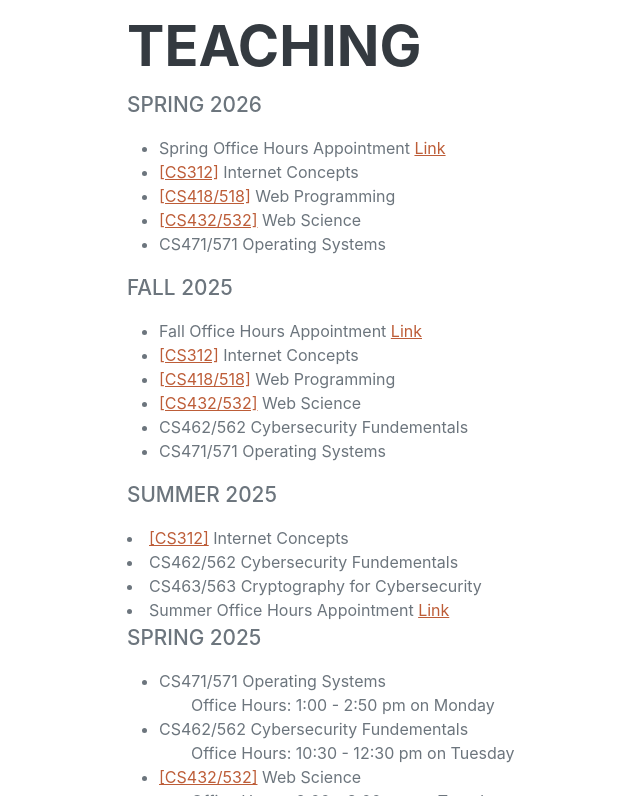
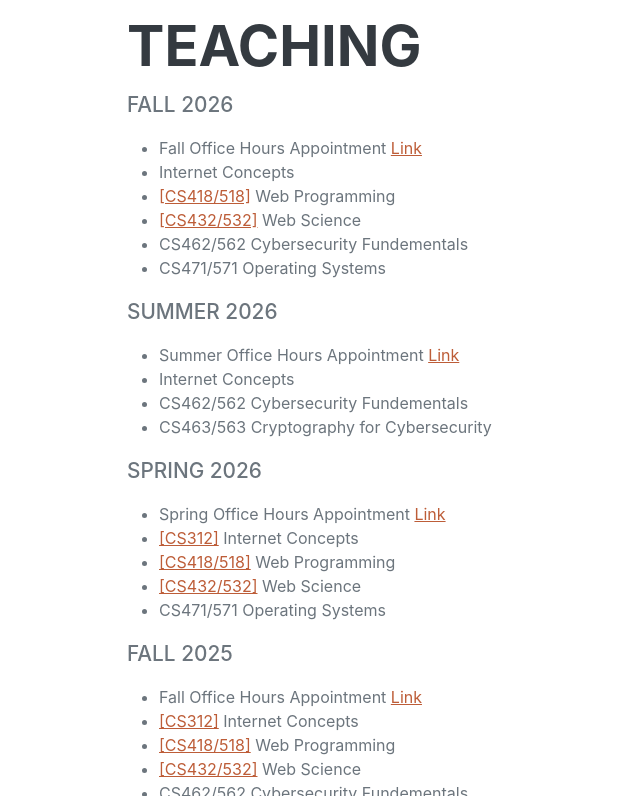
Before and after one commit to nasreenarif/nasreenarif.github.io, a plain HTML site: page index.html in a window 1280 px wide. Shown: the part 1855-2651 px from the top of the page, without its empty margins (193-833 px from the left). Drawn offline with nearby package versions, Linux system fonts and the light colour scheme; a script that the page names is missing; a web font is replaced by a local one.

Commit message:
Update index.html

```diff
--- a/index.html
+++ b/index.html
@@ -53,11 +53,12 @@
                 </h1>
                 <div class="subheading mb-6 center-text">
 
-                    <i class="fas fa-envelope-square"></i> <a href="mailto:narif@odu.edu">narif@odu.edu  </a>
-                    <i class="fas fa-phone"></i>  757-683-7726
+                    <i class="fas fa-envelope-square"></i> <a href="mailto:narif@odu.edu">narif@odu.edu </a>
+                    <i class="fas fa-phone"></i> 757-683-7726
                 </div>
-                <p class="lead mb-6 center-text">Lecturer, Computer Science, Old Dominion University, <br>
-                    Office Address: 1103BB Dragas Hall,<br> Terminal Boulevard, Norfolk, 23529
+                <p class="lead mb-6 center-text">Teaching Assistant Professor, Computer Science, Old Dominion
+                    University, <br>
+                    Office Address: 2123B Monarch Hall,<br> Terminal Boulevard, Norfolk, 23529
                 </p>
                 <div class="social-icons center-text">
                     <a class="social-icon" href="https://www.linkedin.com/in/nasreen-arif-b453157b/"><i
@@ -214,9 +215,35 @@
             <div class="resume-section-content">
                 <h2 class="mb-6">Teaching</h2>
 
+                <div class="subheading mb-3">Fall 2026 </div>
+                <ul>
+                    <li>Fall Office Hours Appointment <a
+                            href="https://bookings.cloud.microsoft/book/Fall2026OfficeHours@odu.edu/?ismsaljsauthenabled">Link
+                        </a></li>
+                    <li>Internet Concepts</li>
+                    <li><a href="https://github.com/odu-cs418-webprogramming">[CS418/518]</a> Web Programming</li>
+                    <li><a href="https://github.com/odu-cs432-websci">[CS432/532]</a> Web Science</li>
+                    <li>CS462/562 Cybersecurity Fundementals</li>
+                    <li>CS471/571 Operating Systems</li>
+
+                </ul>
+
+                <div class="subheading mb-3">Summer 2026 </div>
+                <ul>
+                    <li>Summer Office Hours Appointment <a
+                            href="https://bookings.cloud.microsoft/book/Summer2026OfficeHours@olddominion.onmicrosoft.com/?ismsaljsauthenabled">Link
+                        </a></li>
+                    <li>Internet Concepts</li>
+                    <li>CS462/562 Cybersecurity Fundementals</li>
+                    <li>CS463/563 Cryptography for Cybersecurity
+                    </li>
+                </ul>
+
                 <div class="subheading mb-3">Spring 2026 </div>
                 <ul>
-                    <li>Spring Office Hours Appointment <a href="https://outlook.office.com/book/Fall20025@olddominion.onmicrosoft.com/?ismsaljsauthenabled">Link </a></li>
+                    <li>Spring Office Hours Appointment <a
+                            href="https://outlook.office.com/book/Fall20025@olddominion.onmicrosoft.com/?ismsaljsauthenabled">Link
+                        </a></li>
                     <li><a href="https://www.cs.odu.edu/~narif/CS312/s26/syllabus/">[CS312]</a> Internet Concepts</li>
                     <li><a href="https://github.com/nasreenarif/cs418518-f25">[CS418/518]</a> Web Programming</li>
                     <li><a href="https://github.com/odu-cs432-websci/public-spr26">[CS432/532]</a> Web Science</li>
@@ -225,10 +252,13 @@
 
                 <div class="subheading mb-3">Fall 2025 </div>
                 <ul>
-                    <li>Fall Office Hours Appointment <a href="https://outlook.office.com/book/Fall2025OfficeHours@olddominion.onmicrosoft.com/?ismsaljsauthenabled">Link </a></li>
+                    <li>Fall Office Hours Appointment <a
+                            href="https://outlook.office.com/book/Fall2025OfficeHours@olddominion.onmicrosoft.com/?ismsaljsauthenabled">Link
+                        </a></li>
                     <li><a href="https://www.cs.odu.edu/~narif/CS312/f25/syllabus/">[CS312]</a> Internet Concepts</li>
                     <li><a href="https://github.com/nasreenarif/cs418518-f25">[CS418/518]</a> Web Programming</li>
-                    <li><a href="https://github.com/odu-cs432-websci/public-fall25/tree/main">[CS432/532]</a> Web Science</li>
+                    <li><a href="https://github.com/odu-cs432-websci/public-fall25/tree/main">[CS432/532]</a> Web
+                        Science</li>
                     <li>CS462/562 Cybersecurity Fundementals</li>
                     <li>CS471/571 Operating Systems</li>
                 </ul>
@@ -243,7 +273,9 @@
                 <li>CS463/563 Cryptography for Cybersecurity
                     <!-- <ul> Office Hours: 2:00 - 3:00 pm on Tuesday</ul> -->
                 </li>
-                    <li>Summer Office Hours Appointment <a href="https://outlook.office.com/book/OfficeHours5@olddominion.onmicrosoft.com/s/E_2b7uZ9Y02YdFl9nYq4Ig2">Link </a>
+                <li>Summer Office Hours Appointment <a
+                        href="https://outlook.office.com/book/OfficeHours5@olddominion.onmicrosoft.com/s/E_2b7uZ9Y02YdFl9nYq4Ig2">Link
+                    </a>
 
 
                 </li>
@@ -299,8 +331,8 @@
                 </ul>
                 <div class="subheading mb-3">Fall 2023 </div>
                 <ul>
-                    <li><a
-                        href="https://www.cs.odu.edu/~zeil/cs390/f23/Directory/outline/index.html">[CS390]</a> Introduction to Theoretical Computer Science
+                    <li><a href="https://www.cs.odu.edu/~zeil/cs390/f23/Directory/outline/index.html">[CS390]</a>
+                        Introduction to Theoretical Computer Science
                         <ul> Office Hours: 12:30 - 1:30 pm on Monday</ul>
                     </li>
                     <li>CS471 Operating Systems</li>
```
Lines whose indentation alone changed are shown as unchanged.
